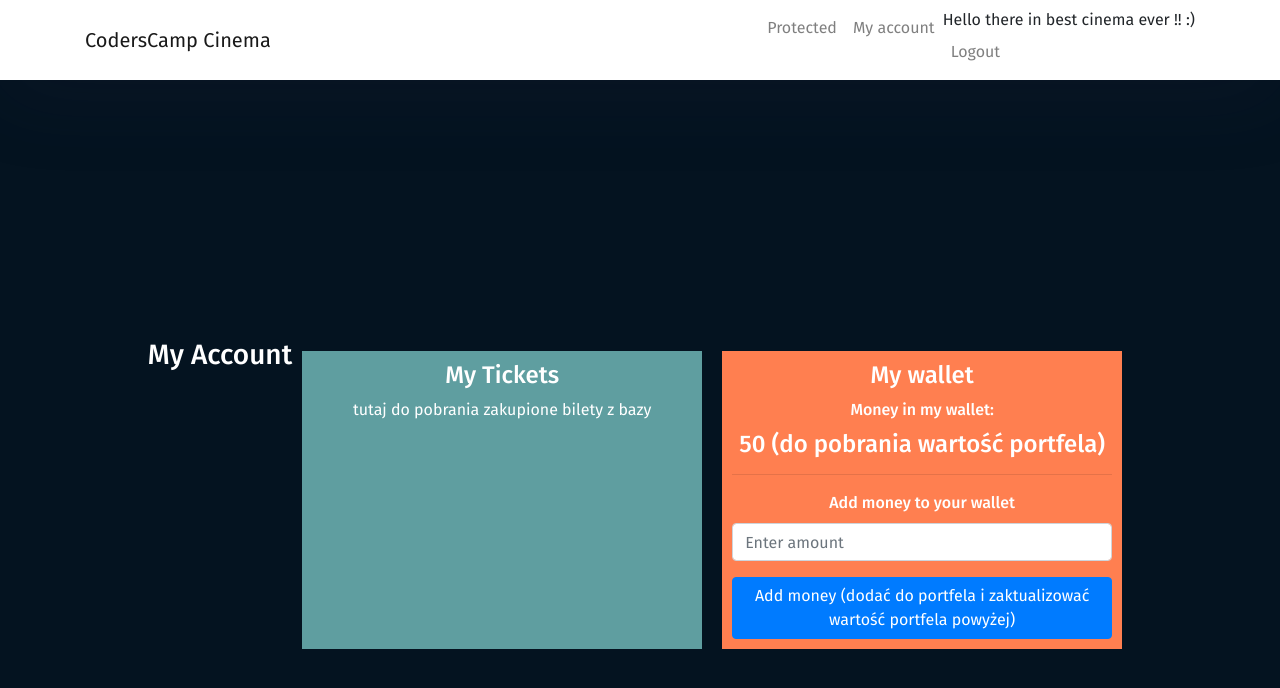
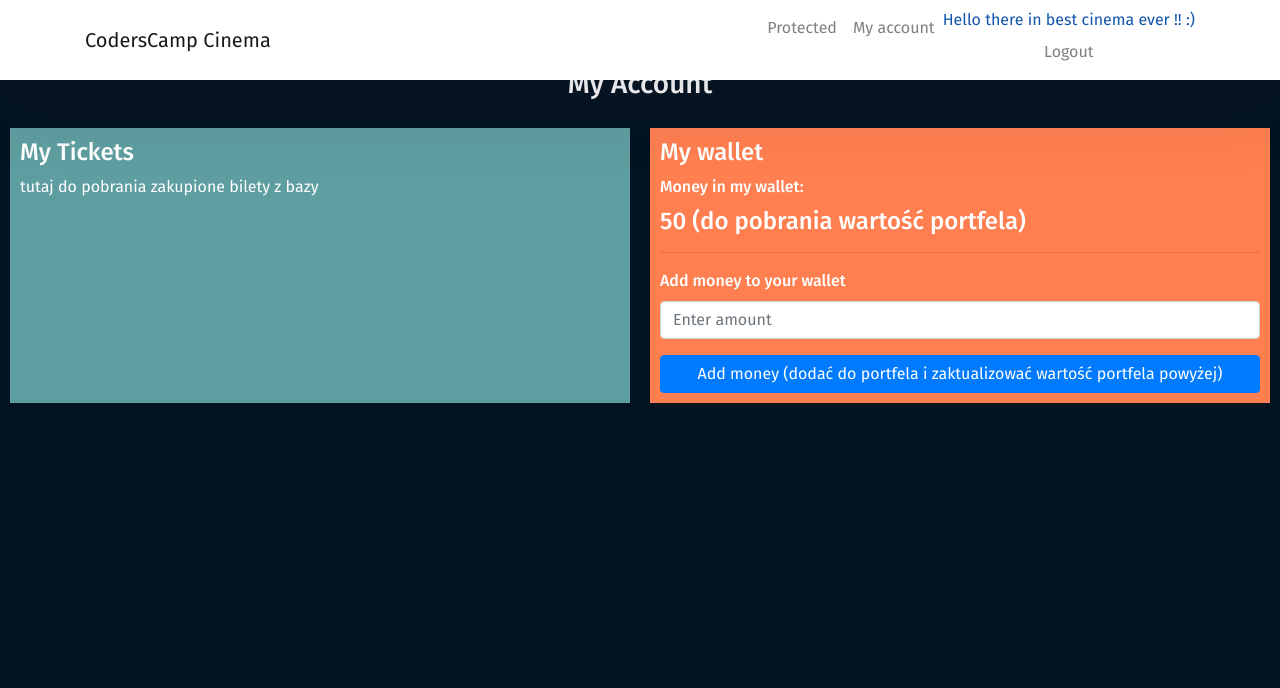
Before and after one commit to purpurovvy/CC.2019.CinemaApp, a React (Create React App) app in the folder client/: page /my-account in a window 1280 px wide. Shown: the top 688 px of the page. Built offline with nearby package versions, Linux system fonts and the light colour scheme; sample sign-in values are in the browser's storage.

Commit message:
css styling
upgrade

```diff
--- a/client/src/App.css
+++ b/client/src/App.css
@@ -17,8 +17,30 @@
 }
 
 ul {
-  list-style-type: none;
+    list-style-type: none;
+    display: flex;
+    flex-direction: row;
+    flex-wrap: wrap;
+    justify-content: space-around;
+    text-align: center;
+
 }
+
+li {
+  color: #1154ac;
+  border-radius: 10px;
+  background-color: white;
+  margin-bottom: 10px;
+  margin-left: 20px;
+  padding: 10px;
+}
+
+li.nav-item {
+  background-color: white;
+  margin: 0px;
+  padding: 0px;
+}
+
 
 body, html, .App, #root, .cinemaContainer {
   width: 100%;
@@ -43,18 +65,11 @@
 }
 
 .cinemaContainer {
-  margin-top: 100px;
-  display: flex;
-  justify-content: center;
-  flex-direction: column;
+  margin-top: 70px;
   text-align: left;
 }
 
  .mainContent {
-  margin-top: 800px;
-  display: flex;
-  flex-wrap: wrap;
-  text-align: center;
   color: white;
   margin:auto;
 }
--- a/client/src/components/MovieList.js
+++ b/client/src/components/MovieList.js
@@ -20,7 +20,7 @@
     renderMovieItem(movie){
         return <li key={movie.id}>
             <div>{movie.Title}</div>
-            <img src={movie.Poster} style={{width: '200px'}}/>
+            <img src={movie.Poster}/>
         </li>
     }
 
--- a/client/src/components/home.js
+++ b/client/src/components/home.js
@@ -8,13 +8,6 @@
         return (
          <div className="mainContent">
                <MovieList/>
-               <MovieList/>
-               <MovieList/>
-               <MovieList/>
-               <MovieList/>
-               <MovieList/>
-               <MovieList/>
-               <MovieList/>
          </div>
         );
     }
```
Also changed, not shown: 1 other file (tests, documents, lock files or other folders).
